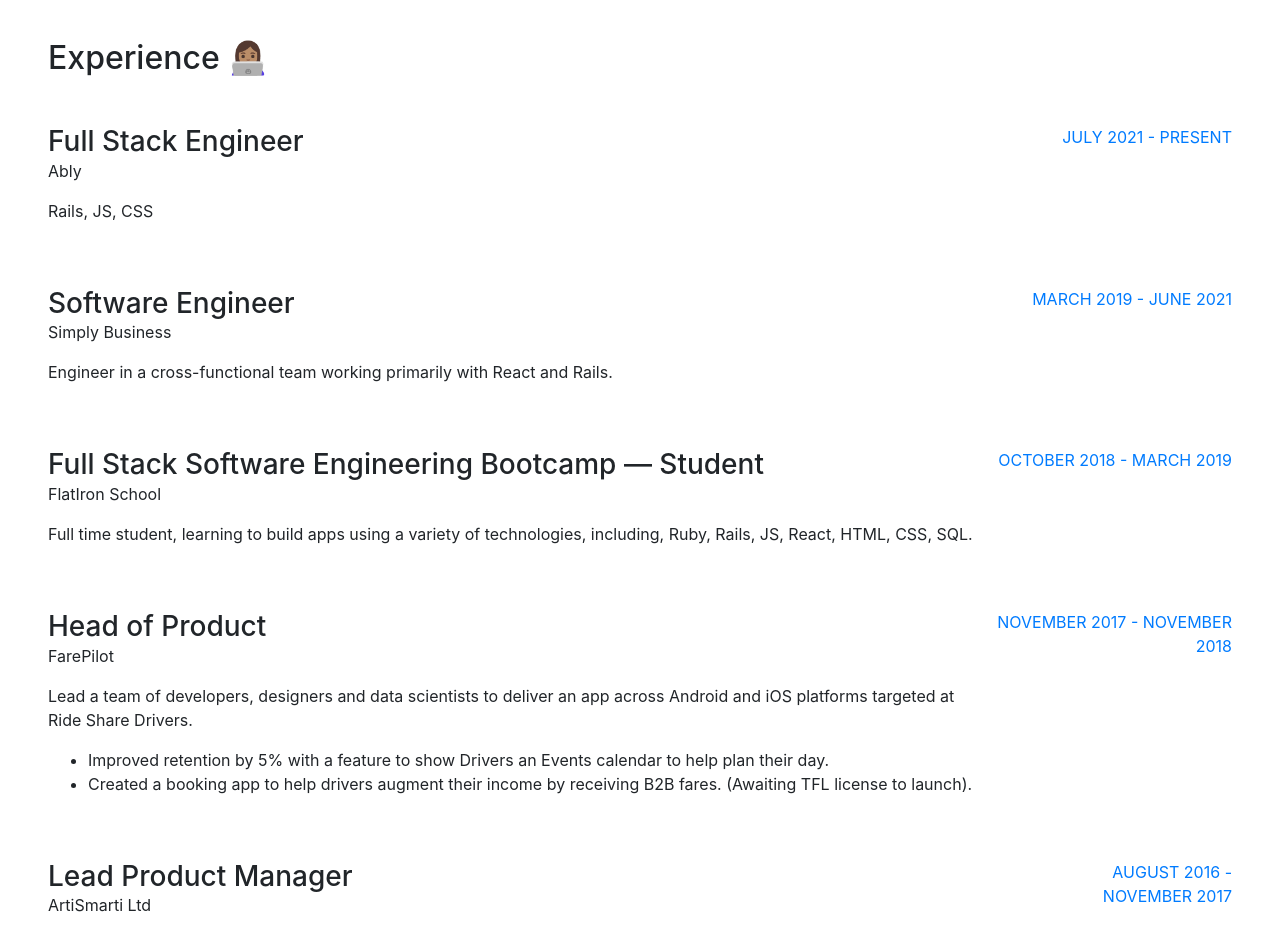
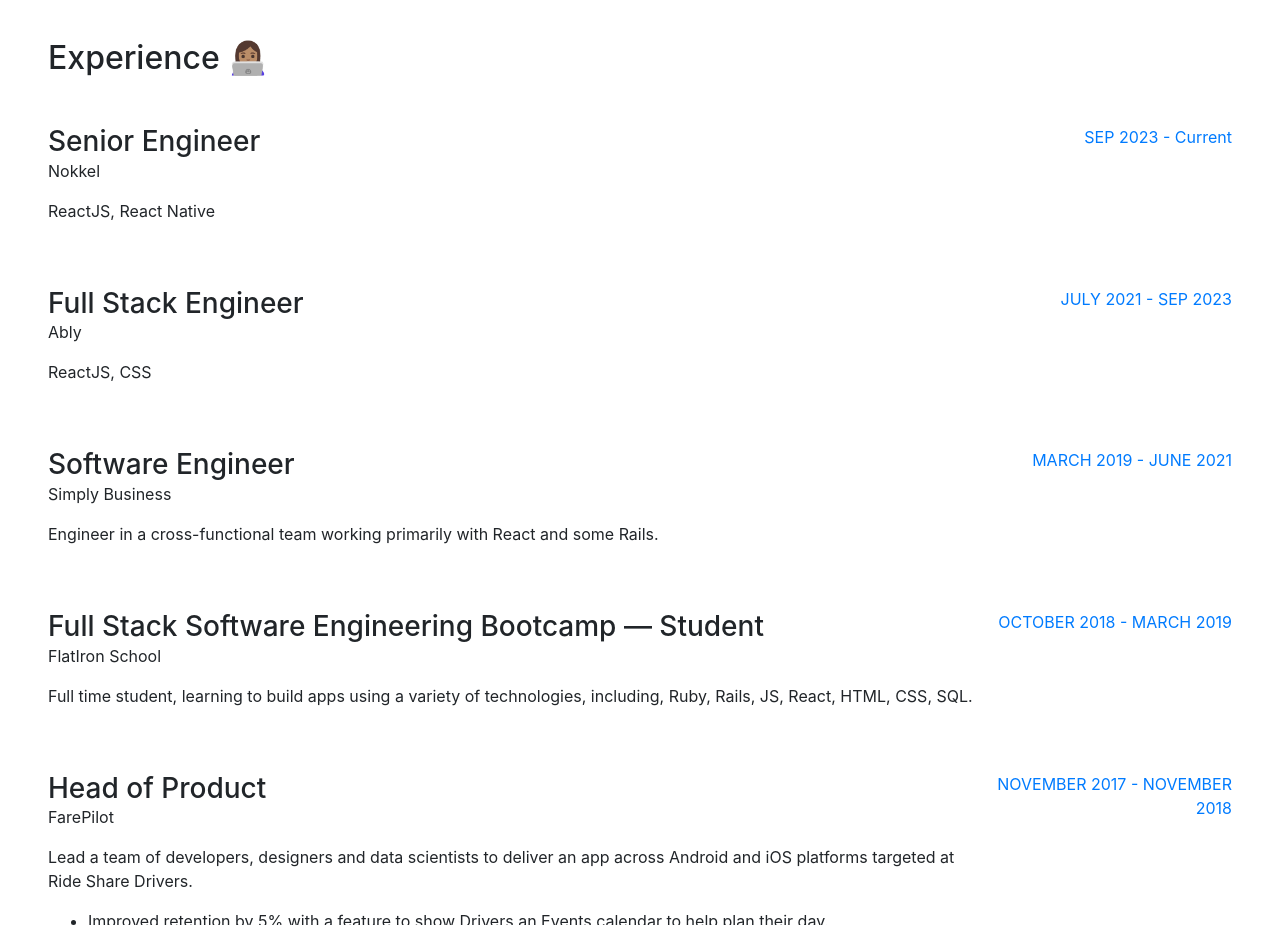
Before and after one commit to artismarti/artismarti.github.io, a website with bundled scripts: page index.html in a window 1280 px wide. Shown: the part 2460-3385 px from the top of the page. Built offline with nearby package versions, Linux system fonts and the light colour scheme; files whose address does not match are found by name; a web font is replaced by a local one.

Commit message:
Update index.html

```diff
--- a/index.html
+++ b/index.html
@@ -325,14 +325,25 @@
         <div class="my-auto">
           <h2 class="mb-5">Experience 👩🏽‍💻</h2>
 
+            <div class="resume-item d-flex flex-column flex-md-row mb-5">
+              <div class="resume-content mr-auto">
+                <h3 class="mb-0">Senior Engineer</h3>
+                <div class="subheading mb-3">Nokkel</div>
+                <p>ReactJS, React Native</p>
+              </div>
+            <div class="resume-date text-md-right">
+              <span class="text-primary">SEP 2023 - Current</span>
+            </div>
+          </div>
+
           <div class="resume-item d-flex flex-column flex-md-row mb-5">
             <div class="resume-content mr-auto">
               <h3 class="mb-0">Full Stack Engineer</h3>
               <div class="subheading mb-3">Ably</div>
-              <p>Rails, JS, CSS</p>
+              <p>ReactJS, CSS</p>
             </div>
             <div class="resume-date text-md-right">
-              <span class="text-primary">JULY 2021 - PRESENT</span>
+              <span class="text-primary">JULY 2021 - SEP 2023</span>
             </div>
           </div>
           <div class="resume-item d-flex flex-column flex-md-row mb-5">
@@ -341,7 +352,7 @@
               <div class="subheading mb-3">Simply Business</div>
               <p>
                 Engineer in a cross-functional team working primarily with React
-                and Rails.
+                and some Rails.
               </p>
             </div>
             <div class="resume-date text-md-right">
```
